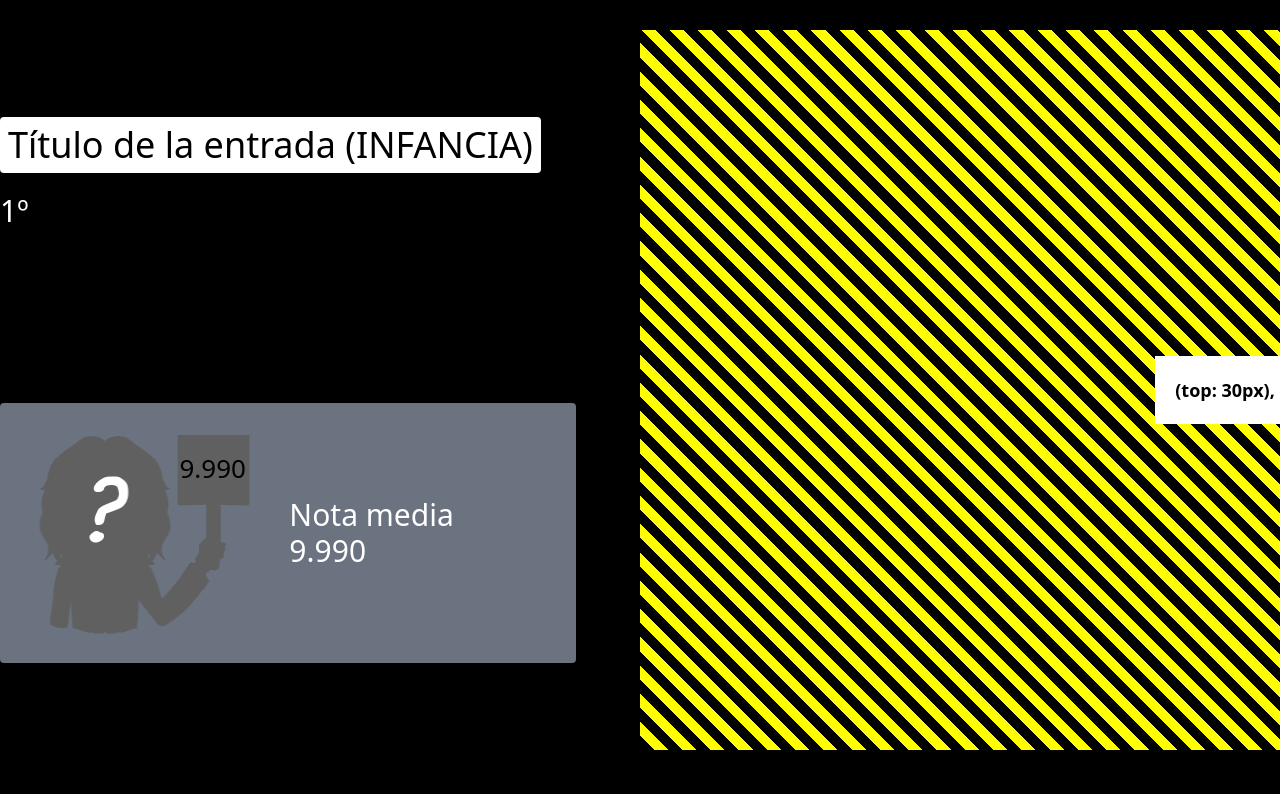
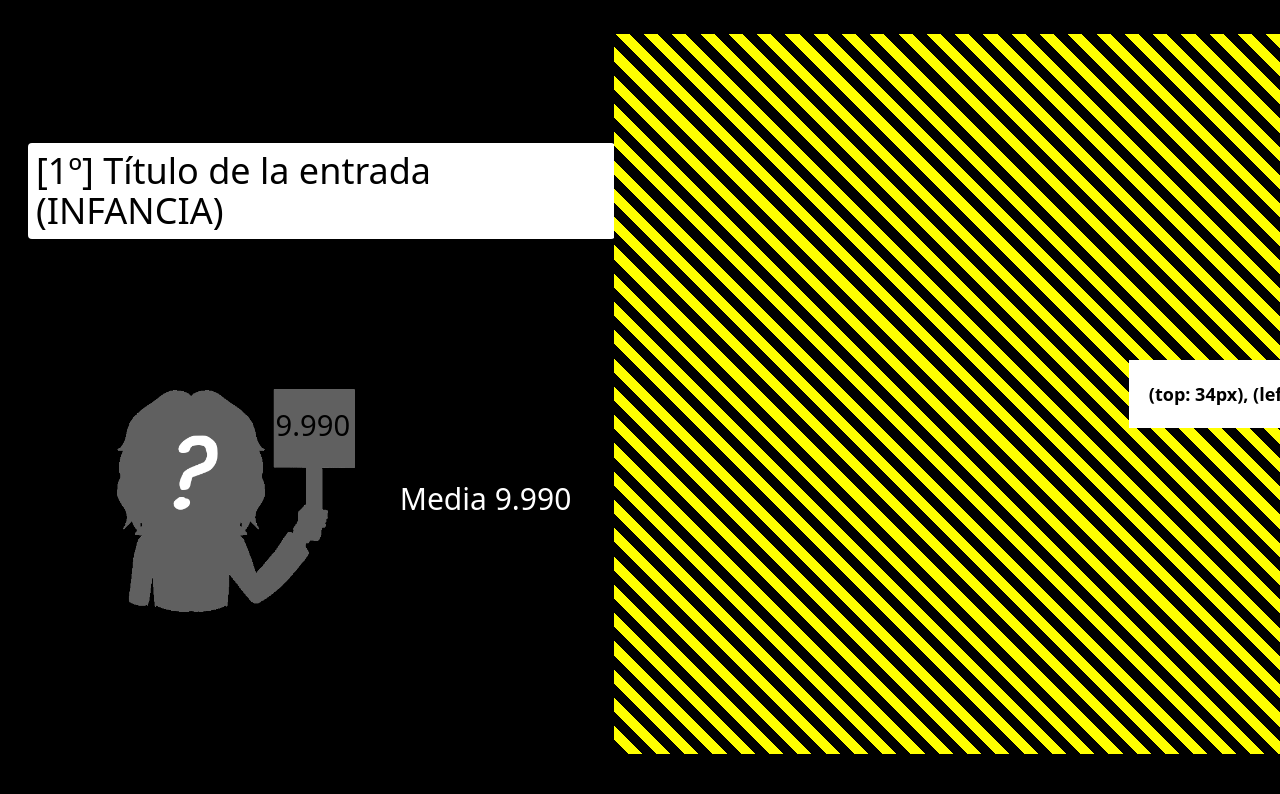
Before and after one commit to pablogpz/Musicosa-AutoTools, a Next.js app in the folder Musicosa Template Server/: page /templates/editor in a window 1280 px wide. Shown: the top 794 px of the page. Built offline with nearby package versions, Linux system fonts and the light colour scheme; no server answers; the database is empty.

Commit message:
Fix sample template layout
Keep the template sections (entry details, videoclip and contestant scores) anchored in a fixed position irrespective of content max width

```diff
--- a/Musicosa Template Server/src/app/templates/components/Avatar.tsx
+++ b/Musicosa Template Server/src/app/templates/components/Avatar.tsx
@@ -31,7 +31,7 @@
     }
 
     return (
-        <div className='relative inline-block' style={avatarContainerStyleProps}>
+        <div className="relative inline-block" style={avatarContainerStyleProps}>
             <img className="h-full w-auto" src={`/avatars/${resolvedImageFilename}`} alt="avatar image"/>
             <p className='absolute translate-x-[-50%] translate-y-[-50%] m-0 text-[1em]' style={scoreBoxStyleProps}>
                 {formattedScore}
--- a/Musicosa Template Server/src/app/templates/components/Template/Template.tsx
+++ b/Musicosa Template Server/src/app/templates/components/Template/Template.tsx
@@ -28,23 +28,23 @@
     const authorScore = scores.find(score => score.contestant === author.id)!.formattedScore
 
     return (
-        <div className="flex flex-col flex-wrap place-content-center content-around w-full h-full bg-black">
-            <div className="flex flex-row">
-                <div className="flex flex-col justify-around mr-16">
-                    <div>
-                        <p className="text-4xl p-2 bg-white rounded w-fit">
-                            {title} {specialTopic && `(${specialTopic})`}
+        <div className="grid grid-cols-[31.5%_68.5%] grid-rows-[71.5%_28.5%] w-full h-full bg-black p-7 overflow-clip">
+            <div className="row-start-1 row-end-2 col-start-1 col-end-2 h-full">
+                <div className="flex flex-col h-full justify-evenly">
+                    <p className="text-4xl p-2 bg-white rounded">
+                        [{rankingPlace}º] {title} {specialTopic && `(${specialTopic})`}
                     </p>
-                        <p className="text-3xl text-white mt-5">{rankingPlace}º</p>
-                    </div>
-                    <div className="flex flex-row bg-gray-500 rounded">
+                    <div className="flex flex-row justify-center">
                         <Avatar avatar={authorAvatar} avatarScale={avatarScale} formattedScore={authorScore}/>
-                        <p className="text-3xl text-white self-center pr-10">Nota media {formattedAvgScore}</p>
+                        <p className="text-3xl text-white self-center">Media {formattedAvgScore}</p>
                     </div>
                 </div>
+            </div>
+            <div className="row-start-1 row-end-2 col-start-2 col-end-3 place-self-center">
                 <VideoPlaceholder widthPx={videoBoxWidthPx} heightPx={videoBoxHeightPx}/>
             </div>
-            <div className="mt-10 flex content-center justify-between">
+            <div className="row-start-2 row-end-3 col-start-1 col-end-3">
+                <div className="flex content-center justify-between">
                     {contestants.map((contestant, i) =>
                         <Avatar
                             key={i}
@@ -53,5 +53,6 @@
                             formattedScore={scores.find(score => score.contestant === contestant.id)!.formattedScore}/>)}
                 </div>
             </div>
+        </div>
     )
 }
--- a/Musicosa Template Server/src/db/defaults.ts
+++ b/Musicosa Template Server/src/db/defaults.ts
@@ -5,7 +5,7 @@
 export const defaultAvatar: Avatar = {
     id: defaultAvatarId,
     imageFilename: 'unknown.png',
-    imageHeight: 520.0,
+    imageHeight: 584.0,
     scoreBoxPositionTop: 25.0,
     scoreBoxPositionLeft: 73.5,
     scoreBoxFontScale: 0.1,
```
Lines whose indentation alone changed are shown as unchanged.
